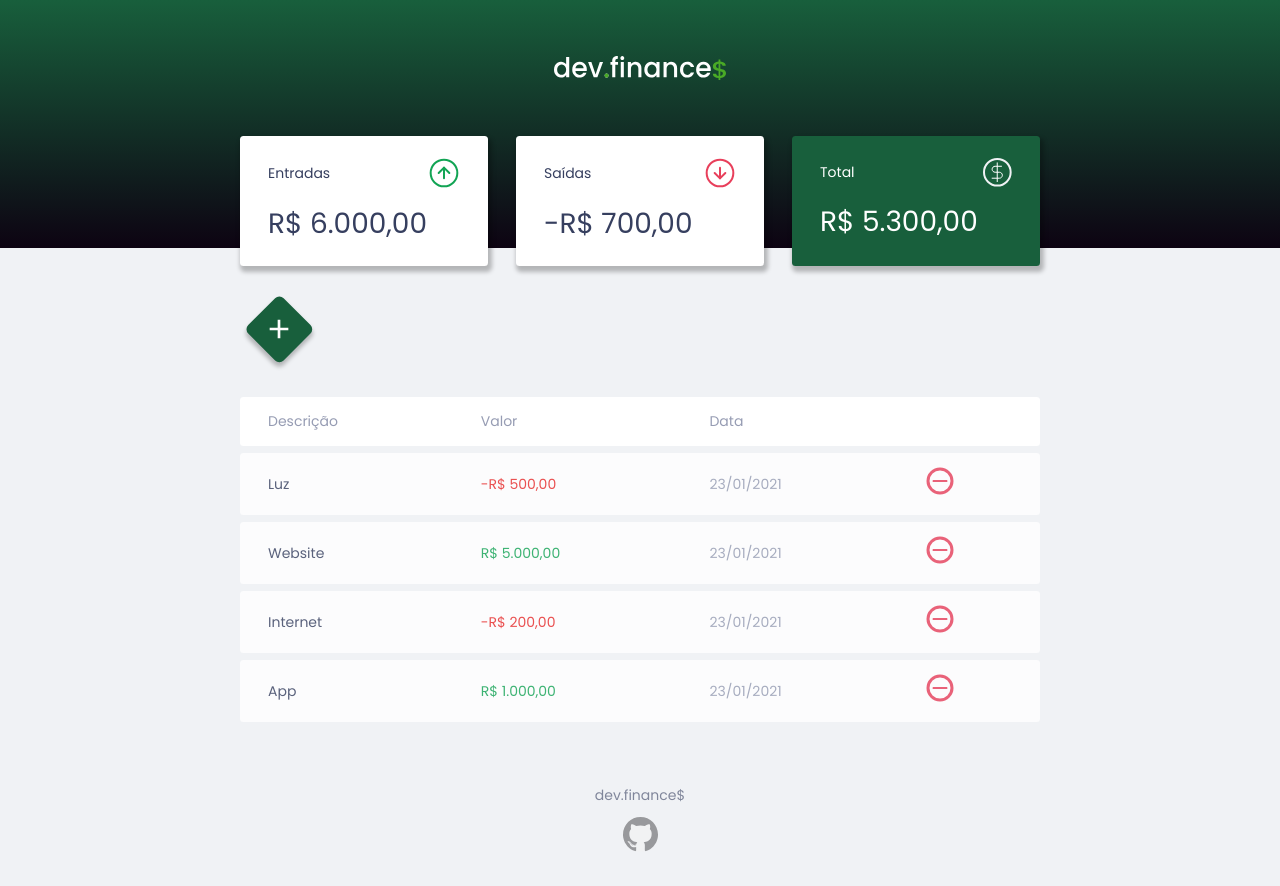
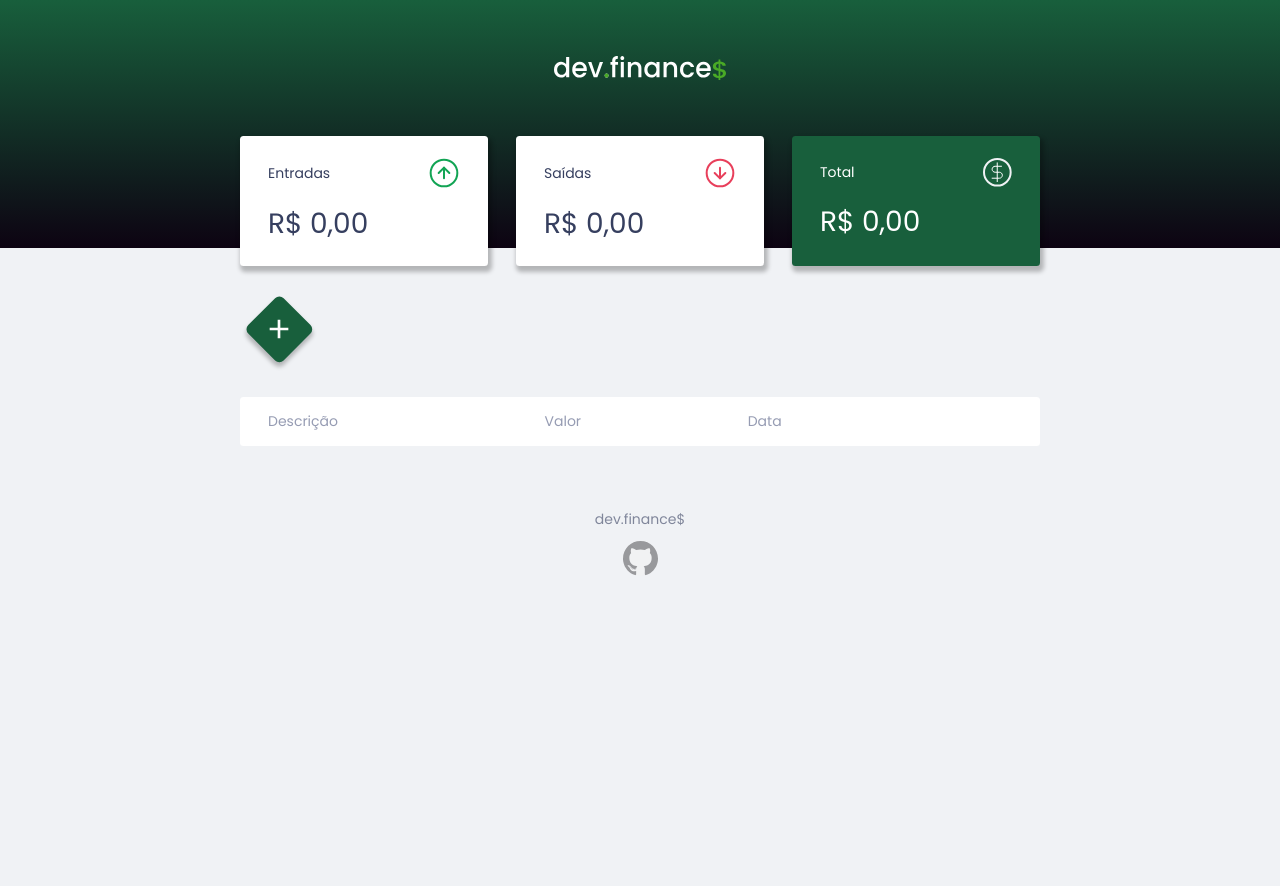
Before and after one commit to gustavofbc/devfinances, a plain HTML site: page index.html in a window 1280 px wide. After the commit the page ends 800 px from the top, so only its background shows below. Drawn offline with Linux system fonts and the light colour scheme.

Commit message:
update in init function and using localStorage in application

```diff
--- a/index.html
+++ b/index.html
@@ -24,7 +24,7 @@
                     <span>Entradas</span>
                     <img src="assets/income.svg" alt="Image de entradas">
                 </h3>
-                <p id="income-display">R$ 5.000,00</p>
+                <p id="income-display">R$ 0,00</p>
             </div>
 
             <div class="card">
@@ -32,7 +32,7 @@
                     <span>Saídas</span>
                     <img src="assets/expense.svg" alt="Image de saídas">
                 </h3>
-                <p id="expense-display">R$ 2.000,00</p>
+                <p id="expense-display">R$ 0,00</p>
             </div>
 
             <div class="card total">
@@ -40,7 +40,7 @@
                     <span>Total</span>
                     <img src="assets/total1.svg" alt="Image de total">
                 </h3>
-                <p id="total-display">R$ 3.000,00</p>
+                <p id="total-display">R$ 0,00</p>
             </div>
 
         </section>
--- a/scripts.js
+++ b/scripts.js
@@ -12,31 +12,20 @@ const Modal = {
     }
 }
 
+const Storage = {
+    get() {
+        //transforma p/ array
+        return JSON.parse(localStorage.getItem("dev.finances:transactions")) || [];
+    },
+    set(transactions) {
+        //transformar o array p/ string
+        localStorage.setItem("dev.finances:transactions", JSON.stringify(transactions));
+    }
+}
+
 const Transaction = {
     //adicionando o "transactions" como atalho no all
-    all: [
-        {
-            description: 'Luz',
-            amount: -50000,
-            date: '23/01/2021'
-        },
-        {
-            description: 'Website',
-            amount: 500000,
-            date: '23/01/2021'
-        },
-        {
-            description: 'Internet',
-            amount: -20000,
-            date: '23/01/2021'
-        },
-        {
-            id: 4,
-            description: 'App',
-            amount: 100000,
-            date: '23/01/2021'
-        },
-    ],
+    all: Storage.get(),
     add(transaction){
         Transaction.all.push(transaction);
 
@@ -188,8 +177,8 @@ const Form = {
 
     clearFields() {
         Form.description.value = "";
-        Form.description.amount = "";
-        Form.description.date = "";
+        Form.amount.value = "";
+        Form.date.value = "";
     },
 
     submit(event) {
@@ -215,17 +204,6 @@ const Form = {
     }
 }
 
-const Storage = {
-    get() {
-        //transforma p/ array
-        return JSON.parse(localStorage.getItem("dev.finances:transaction")) || [];
-    },
-    set(transactions) {
-        //transformar o array p/ string
-        localStorage.setItem("dev.finances:transactions", JSON.stringify(transactions));
-    }
-}
-
 const App = {
     init() {
 
@@ -234,6 +212,8 @@ const App = {
         })
 
         DOM.updateBalance();
+        //atualizando o localStorage
+        Storage.set(Transaction.all)
 
     },
     reload() {
```
